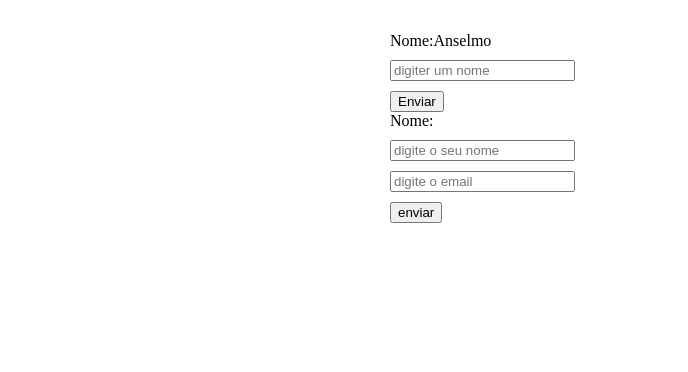
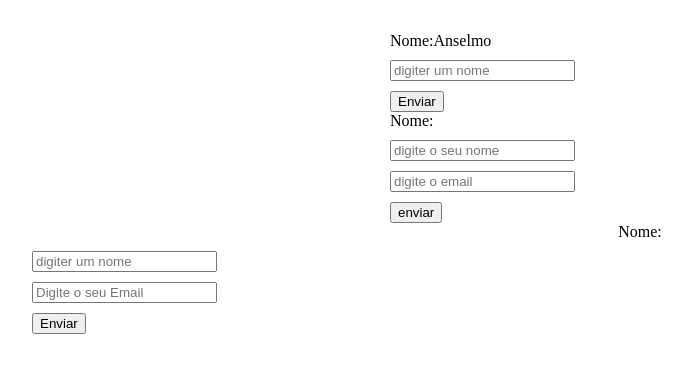
Before and after one commit to Anselmo5/CursoReact, a React (Vite) app in the folder etapa5/: page / in a window 1280 px wide. Shown: the top 372 px of the page, without its empty margins (0-688 px from the left). Built offline with nearby package versions, Linux system fonts and the light colour scheme.

Commit message:
alteração

```diff
--- a/etapa5/src/App.jsx
+++ b/etapa5/src/App.jsx
@@ -4,6 +4,7 @@ import viteLogo from '/vite.svg'
 import './App.css'
 import Myform from './components/Myform'
 import Myform2 from './components/Myform2'
+import Envioforms from './components/Envioforms'
 
 function App() {
   const [count, setCount] = useState(0)
@@ -14,6 +15,8 @@ function App() {
       <Myform/>
       {/* Label envolvendo o input */}
       <Myform2/>
+      {/* Envio do formulario */}
+      <Envioforms/>
     </>
   )
 }
--- /dev/null
+++ b/etapa5/src/components/Envioforms.jsx
@@ -0,0 +1,38 @@
+import { useState } from "react"
+
+const Envioforms = () => {
+
+const [ganch,setganch] = useState("")
+const [email,setemail] = useState("")
+
+const handleemail = (event) =>{
+    setemail(event.target.value)
+}
+
+const handelername = (event) => {
+setganch(event.target.value)
+
+}
+
+const handleSubmit = (evento) =>{
+    evento.preventDefault();
+    console.log("Enviando formilario");
+    console.log(ganch,email);
+
+}
+
+
+  return (
+    <div>
+        <form onSubmit={handleSubmit}>
+            <label htmlFor="name">Nome:</label>
+            <input type="text"  name="name" placeholder="digiter um nome" onChange={handelername}/>
+            <input type="email" name="name" placeholder="Digite o seu Email" onChange={handleemail}/>
+            <input type="submit" value="Enviar"/>
+
+      </form>
+    </div>
+  )
+}
+
+export default Envioforms
```
Also changed, not shown: etapa5/src/components/Gerenciamento.jsx (deleted).
